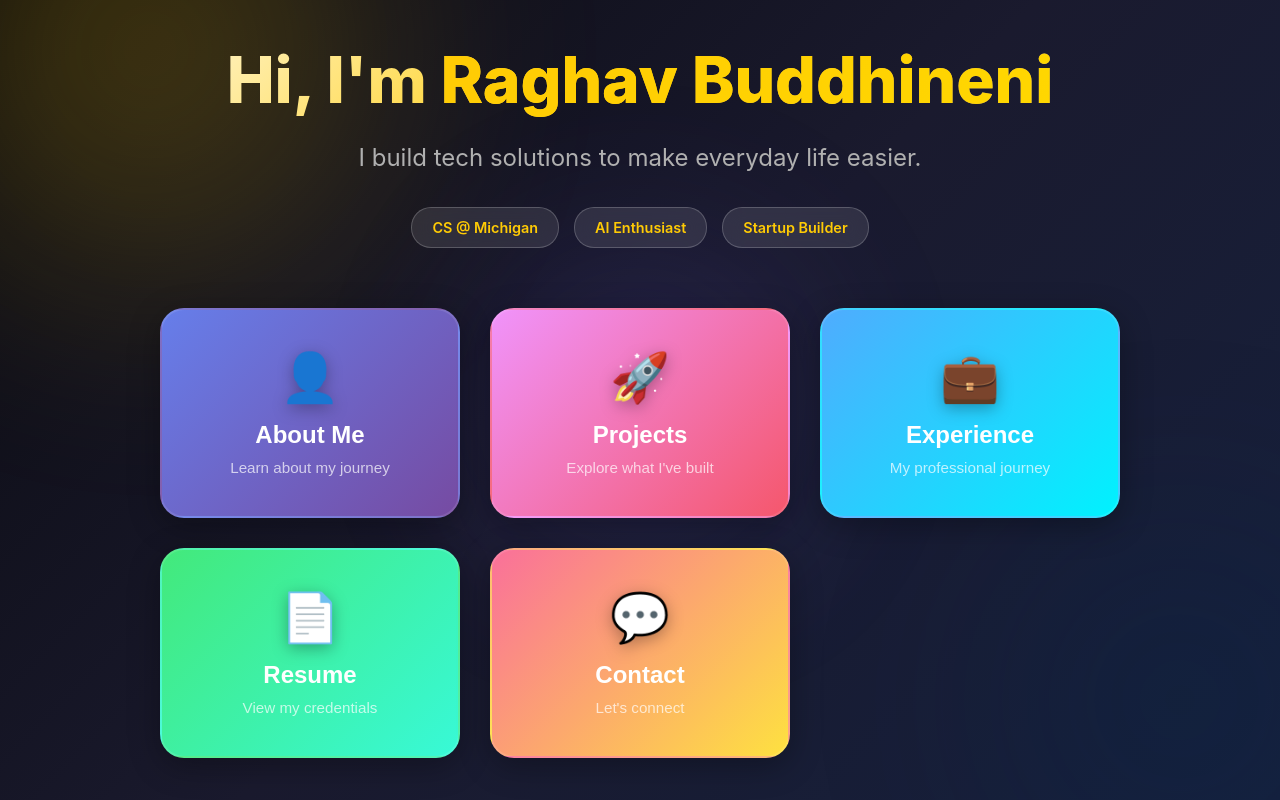
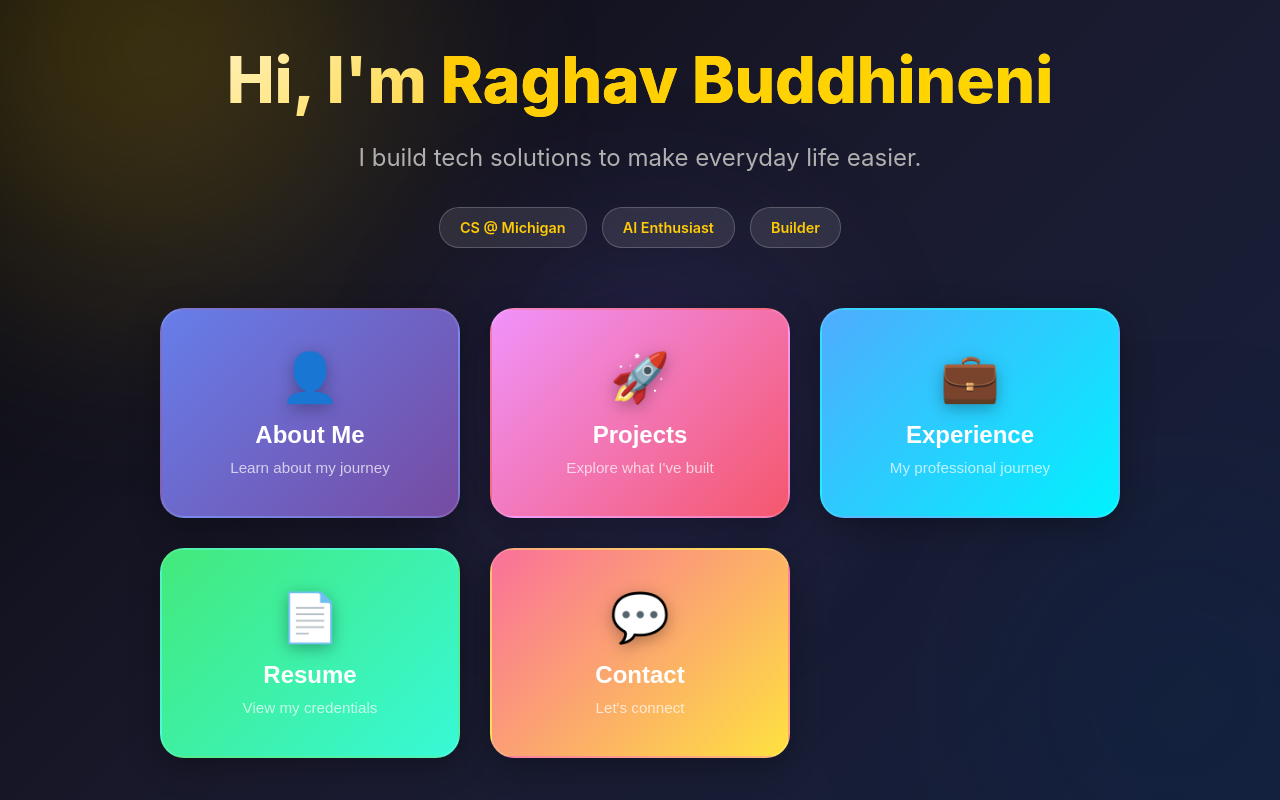
Before and after one commit to RBuddhineni/Personal-Website, a React (Vite) app in the folder frontend/: page / in a window 1280 px wide. Shown: the top 800 px of the page. Built offline with nearby package versions, Linux system fonts and the light colour scheme.

Commit message:
Changed html file

```diff
--- a/frontend/index.html
+++ b/frontend/index.html
@@ -3,7 +3,8 @@
   <head>
     <meta charset="UTF-8" />
     <meta name="viewport" content="width=device-width, initial-scale=1.0" />
-    <title>RaghavWebsite</title>
+    <link rel="icon" type="image/png" href="/images/favicon-16x16.png" />
+    <title>Raghav Buddhineni | Portfolio</title>
   </head>
   <body>
     <div id="root"></div>
--- a/frontend/src/components/Hero.jsx
+++ b/frontend/src/components/Hero.jsx
@@ -69,7 +69,7 @@ export default function Hero() {
           <div className="hero-tagline">
             <span className="tag">CS @ Michigan</span>
             <span className="tag">AI Enthusiast</span>
-            <span className="tag">Startup Builder</span>
+            <span className="tag">Builder</span>
           </div>
         </motion.div>
 
```
Also changed, not shown: frontend/public/images/favicon-16x16.png (added).
